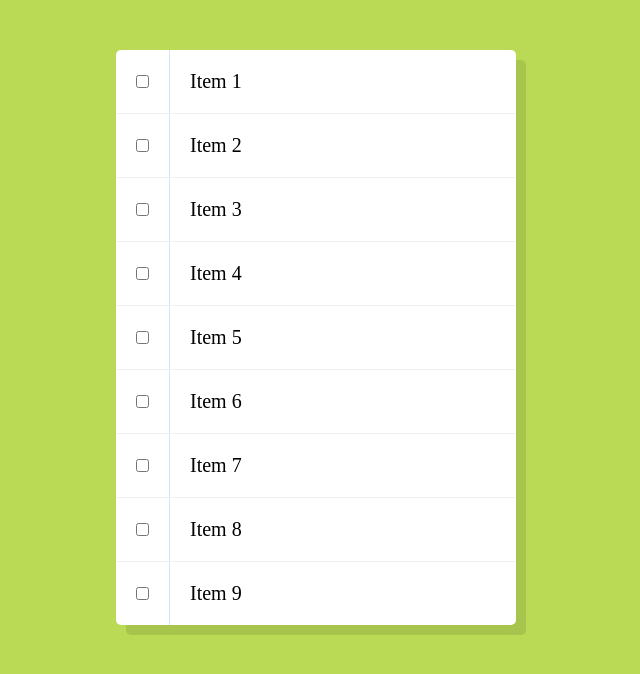
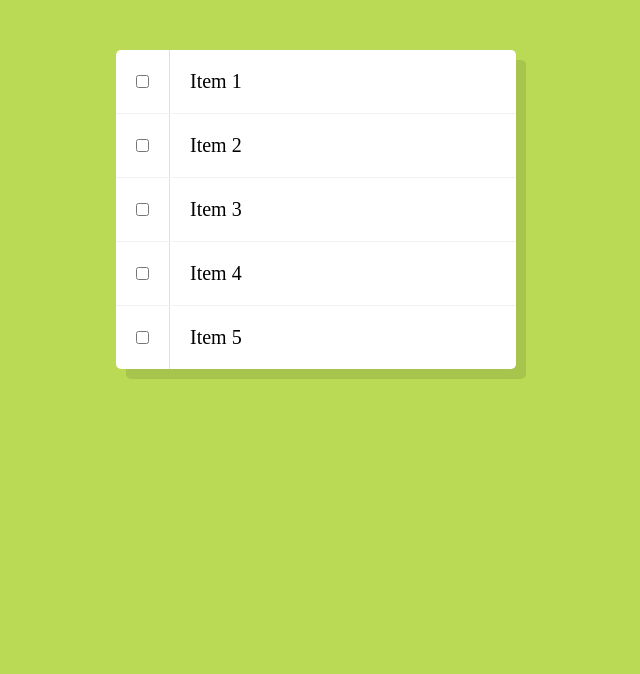
Before and after one commit to vivekmehto/todo-list, a plain HTML site: page index.html in a window 1280 px wide. Shown: the whole page, without its empty margins (324-964 px from the left). Drawn offline with Linux system fonts and the light colour scheme.

Commit message:
Update index.html

```diff
--- a/index.html
+++ b/index.html
@@ -32,22 +32,6 @@
             <input type="checkbox">
             <p>Item 5 </p>
         </div>
-        <div class="item">
-            <input type="checkbox">
-            <p>Item 6 </p>
-        </div>
-        <div class="item">
-            <input type="checkbox">
-            <p>Item 7</p>
-        </div>
-        <div class="item">
-            <input type="checkbox">
-            <p>Item 8</p>
-        </div>
-        <div class="item">
-            <input type="checkbox">
-            <p>Item 9</p>
-        </div>
     </div>
 
     <script src="/app.js"></script>
```
